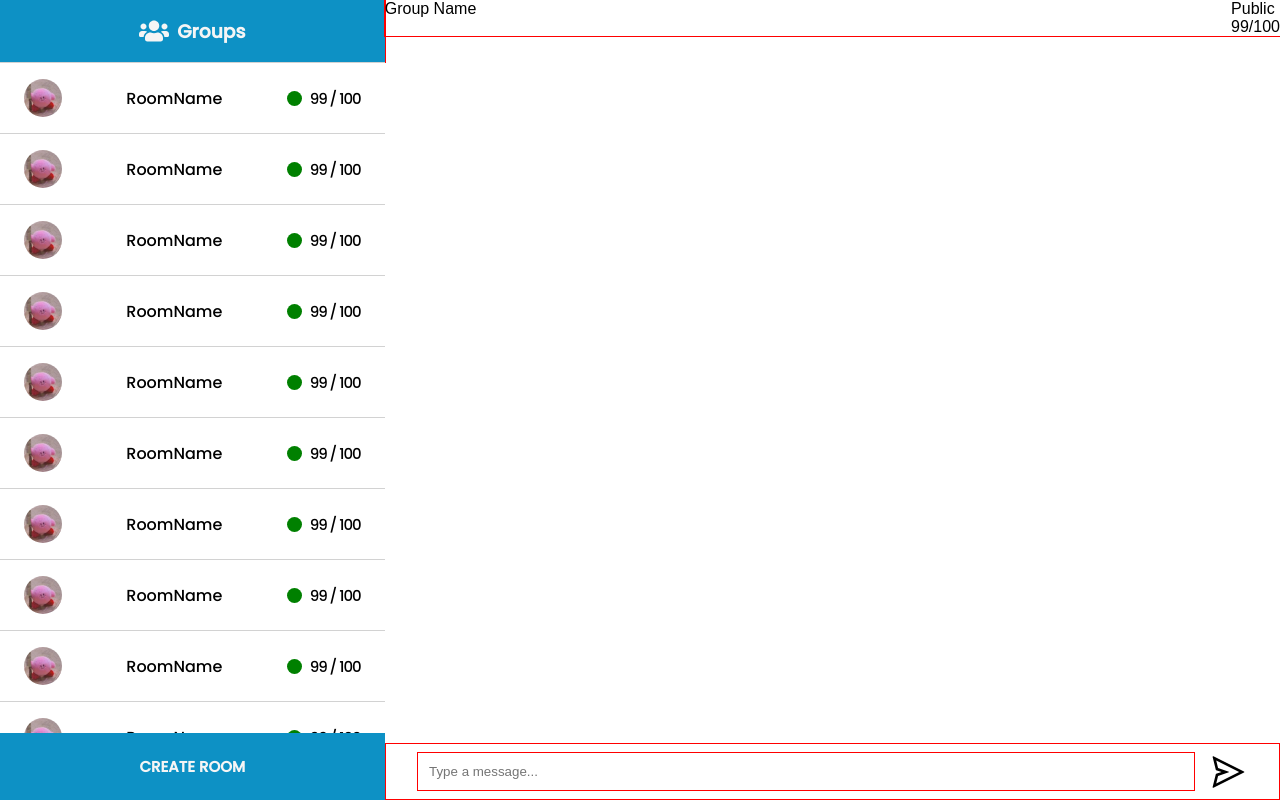
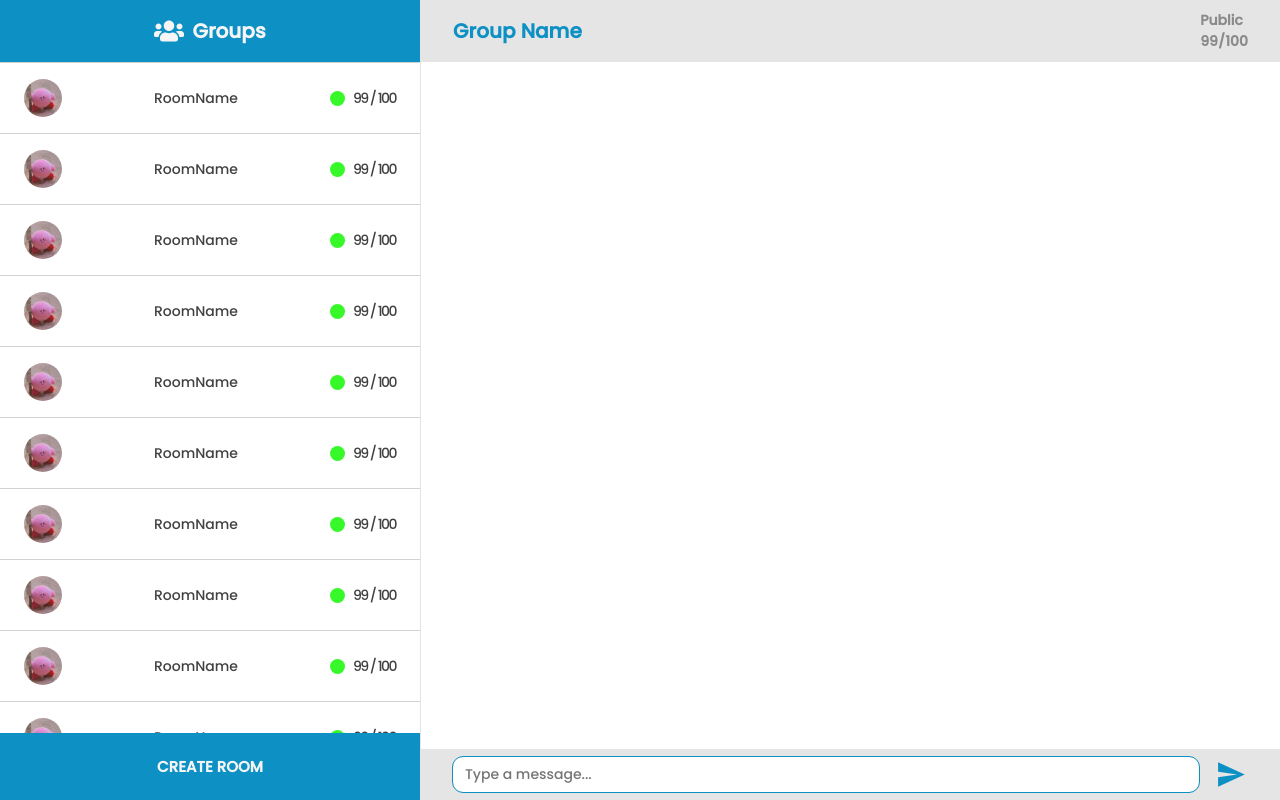
Before and after one commit to Practicas-senaSOFT/sockets, a React (Vite) app in the folder Client/: page / in a window 1280 px wide. Built offline with nearby package versions, Linux system fonts and the light colour scheme; no server answers.

Commit message:
diseño de chat y envio de datos de sala por socket

```diff
--- a/Client/src/App.jsx
+++ b/Client/src/App.jsx
@@ -1,19 +1,25 @@
 import { ChatGroups } from "./Components/Layout/ChatGroups/ChatGroups";
 import { ChatRoom } from "./Components/Layout/ChatRoom/ChatRoom";
 import "./Normalize.css";
-import React , { useContext } from "react";
-import { userContext, UserProvider } from "./UserProvider";
+import React from "react";
+import {  UserProvider } from "./UserProvider";
 
 function App() {
 
-  const user = useContext(userContext);
-  console.log(user);
+  const [ name , setName ] = React.useState("");
+
+  const setUserName = (event) => {
+    setName(event.target.value);
+    console.log(name);
+  }
 
   const [chatStatus, setChatStatus] = React.useState(true);
   return (
+
+
     <UserProvider>
       <div className="app-content">
-        <ChatGroups />
+        <ChatGroups event={setUserName} />
         {chatStatus && <ChatRoom />}
       </div>
     </UserProvider>
--- a/Client/src/Components/Layout/ChatGroups/ChatGroups.jsx
+++ b/Client/src/Components/Layout/ChatGroups/ChatGroups.jsx
@@ -4,7 +4,8 @@ import { GroupCard } from "../../UI/GroupCard/GroupCard";
 import { FaUsers } from "react-icons/fa";
 import { CreateRoomButton } from "../../UI/CreateRoomButton/CreateRoomButton";
 
-export const ChatGroups = () => {
+export const ChatGroups = ({ event }) => {
+
   return (
     <div className="chatGroups-content">
       <div className="chatGroups-Header">
@@ -12,7 +13,7 @@ export const ChatGroups = () => {
         <h3 title="header">Groups</h3>
       </div>
       <div className="chatGroups-body">
-        <GroupCard  status="private"/>
+        <GroupCard status="private" />
         <GroupCard />
         <GroupCard />
         <GroupCard />
--- a/Client/src/Components/Layout/ChatGroups/ChatGroups.scss
+++ b/Client/src/Components/Layout/ChatGroups/ChatGroups.scss
@@ -2,13 +2,12 @@
 
 .chatGroups-content{
     height: 100%;
-    width: 550px;
+    min-width: 420px;
     display: flex;
     flex-direction: column;
     align-items: center;
 
     .chatGroups-Header{
-        outline: solid 1px red;
         display: flex;
         align-items: center;
         justify-content: center;
@@ -24,7 +23,7 @@
         }
 
         h3[title='header']{
-            font-family: poppins;
+            @extend %title-props;
             color: $secondary-color;
         }
     }
--- a/Client/src/Components/Layout/ChatRoom/ChatRoom.jsx
+++ b/Client/src/Components/Layout/ChatRoom/ChatRoom.jsx
@@ -1,19 +1,31 @@
 import React, { useContext, useEffect } from "react";
 import "./ChatRoom.scss";
-import { AiOutlineSend } from "react-icons/ai";
 import { userContext } from "../../../UserProvider";
-
-
+import { IoMdSend } from "react-icons/io";
 
 export const ChatRoom = (user) => {
+  const [message, setMessage] = React.useState("");
+
+  const sendMessage = () => {
+    console.log("send message success");
+    console.log(message);
+    setMessage("");
+  };
+
+  const sendEvent = (event) => {
+    let charCode = event.keyCode;
+    if (charCode === 13) {
+      sendMessage();
+    }
+  };
 
   return (
     <div className="ChatRoom-container">
       <div className="ChatRoom-header">
-        <p>Group Name</p>
+        <p title="header">Group Name</p>
         <div className="ChatRoom-status">
-          <p>Public</p>
-          <p>99/100</p>
+          <p title="status">Public</p>
+          <p title="status">99/100</p>
         </div>
       </div>
       <div className="ChatRoom-body"></div>
@@ -23,8 +35,11 @@ export const ChatRoom = (user) => {
           name="message"
           type="text"
           placeholder="Type a message..."
+          onChange={(e) => setMessage(e.target.value)}
+          value={message}
+          onKeyDown={sendEvent}
         />
-        <AiOutlineSend className="send-icon" />
+        <IoMdSend onClick={sendMessage} className="send-icon" />
       </div>
     </div>
   );
--- a/Client/src/Components/Layout/ChatRoom/ChatRoom.scss
+++ b/Client/src/Components/Layout/ChatRoom/ChatRoom.scss
@@ -1,37 +1,62 @@
+@import '../../../Sass/Variables.scss';
+
 .ChatRoom-container{
     width: 100%;
     height: 100%;
     display: flex;
     flex-direction: column;
     justify-content: space-between;
+    border-left: 1px solid $tertiary-color;
 
     .ChatRoom-header{
-        outline: solid 1px red;
+        padding: 0 2em;
         width: 100%;
         display: flex;
         justify-content: space-between;
+        align-items: center;
+        height: 62px;
+        background: $tertiary-color;
+
+        p[title="header"]{
+            @extend %title-props;
+            color: $primary-color;
+        }
+
+        .ChatRoom-status{
+            p[title="status"]{
+                @extend %text-props;
+                color: rgba(0,0,0,0.4);
+                font-weight: bolder;
+            }
+        }
     }
 
     .ChatRoom-Footer{
-        height: 57px;
-        border: solid 1px red;
+        height: 51px;
         display: flex;
         gap: 1em;
         align-items: center;
         padding: 0 2em;
+        background: $tertiary-color;
 
         input[name='message']{
             width: 100%;
-
-            outline: solid 1px red;
+            border-radius: 10px;
             border: none;
-            padding: 0.85em;
+            font-family: poppins;
+            padding: 0.5em 0.85em;
+            outline: solid 1px $tertiary-color;
+            font-size: 14px;
+            &:focus{
+                outline: solid 1px $primary-color;
+            }
         }
 
         .send-icon{
-            width: 40px;
-            height: 40px;
+            width: 35px;
+            height: 35px;
             cursor: pointer;
+            color: $primary-color;
 
         }
     }
--- a/Client/src/Components/Page/StartPage/StartPage.scss
+++ /dev/null
@@ -1,6 +0,0 @@
-.startPage-content{
-    outline: solid 1px red;
-    width: 100vw;
-    height: 100vh;
-    display: flex;
-}
--- a/Client/src/Components/UI/GroupCard/GroupCard.jsx
+++ b/Client/src/Components/UI/GroupCard/GroupCard.jsx
@@ -18,8 +18,6 @@ export const GroupCard = ({
     setShowPopUp(!showPopUp);
   };
 
-  useEffect(() => {}, [showPopUp]);
-
   const [userName, setUserName] = React.useState("");
 
   const room = 13212121;
@@ -39,11 +37,22 @@ export const GroupCard = ({
     }
   };
 
+  const saveContext = (data) => {
+    localStorage.setItem("userData", JSON.stringify(data));
+    changePopUp();
+  };
+
+
   const joinRoom = () => {
     try {
       socket.emit("joinRoom", userName, room, (response) => {
         if (response.status === "success") {
           console.log("success");
+          let data = {
+            room: room,
+            userName: userName,
+          };
+          saveContext(data);
         }
       });
     } catch (error) {
@@ -62,7 +71,7 @@ export const GroupCard = ({
         </div>
         <p resource="text">{name}</p>
         <div className="groupCard-status">
-          <GroupColor color="green" />
+          <GroupColor color="#37F92A" />
           <p title="users">{usersConnected} / 100</p>
         </div>
       </div>
@@ -72,16 +81,16 @@ export const GroupCard = ({
             <input
               type="text"
               placeholder="UserName"
-              onChange={(e) => setUserName(e.target.value)}
+
             />
             {status === "private" && (
               <input
                 type="password"
                 placeholder="Password"
-                onChange={(e) => setPassword(e.target.value)}
+                onChange={(e) => setInputPassword(e.target.value)}
               />
             )}
-            <button onClick={() => joinRoom()}>go to Room</button>
+            <button>go to Room</button>
           </div>
         </Overlay>
       )}
--- a/Client/src/Components/UI/GroupCard/GroupCard.scss
+++ b/Client/src/Components/UI/GroupCard/GroupCard.scss
@@ -1,3 +1,5 @@
+@import '../../../Sass/Variables.scss';
+
 .groupCard-component {
   display: flex;
   width: 100%;
@@ -13,7 +15,8 @@
   }
 
   p[resource="text"]{
-    font-family: poppins;
+   @extend %text-props;
+   color: $quaternary-color;
   }
 
   .groupCard-image {
@@ -34,9 +37,9 @@
     gap: 0.5em;
 
     p[title="users"]{
-      font-family: poppins;
-      font-size: 15px;
-      letter-spacing: -1px;
+      @extend %text-props;
+      letter-spacing: -1.5px;
+      color: $quaternary-color;
     }
   }
 }
--- a/Client/src/Sass/Variables.scss
+++ b/Client/src/Sass/Variables.scss
@@ -2,3 +2,16 @@
 
 $primary-color: #0d91c5;
 $secondary-color: #f5f5f5;
+$tertiary-color: rgba(0,0,0,0.1);
+$quaternary-color: rgb(65, 65, 65);
+
+%title-props{
+    font-size: 20px;
+    font-family: 'Poppins', sans-serif;
+    font-weight: bolder;
+}
+
+%text-props{
+    font-size: 14px;
+    font-family: 'Poppins';
+}
--- a/Client/src/UserProvider.jsx
+++ b/Client/src/UserProvider.jsx
@@ -1,14 +1,9 @@
-import React from 'react'
-export const userContext = React.createContext({ user : 'user' })
+import React from "react";
+export const userContext = React.createContext({ user: "user" });
 
 export const UserProvider = ({ children }) => {
-
-    const data ={
-        user: JSON.parse(localStorage.getItem('user')),
-    }
-  return (
-    <userContext.Provider value={data}>
-        {children}
-    </userContext.Provider>
-  )
-}
+  const data = {
+    user: JSON.parse(localStorage.getItem("userData")),
+  };
+  return <userContext.Provider value={data}>{children}</userContext.Provider>;
+};
```
Also changed, not shown: Client/src/Components/Page/StartPage/StartPage.jsx (deleted, +0 -15 lines), 1 other file (tests, documents, lock files or other folders).
